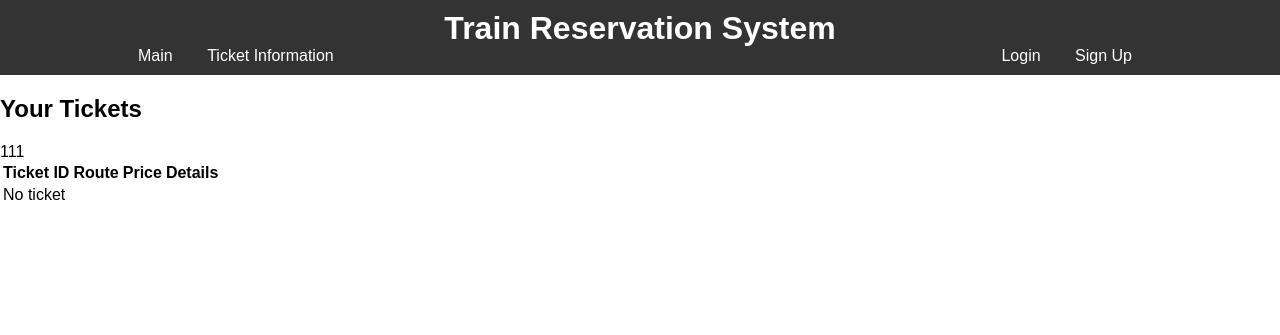
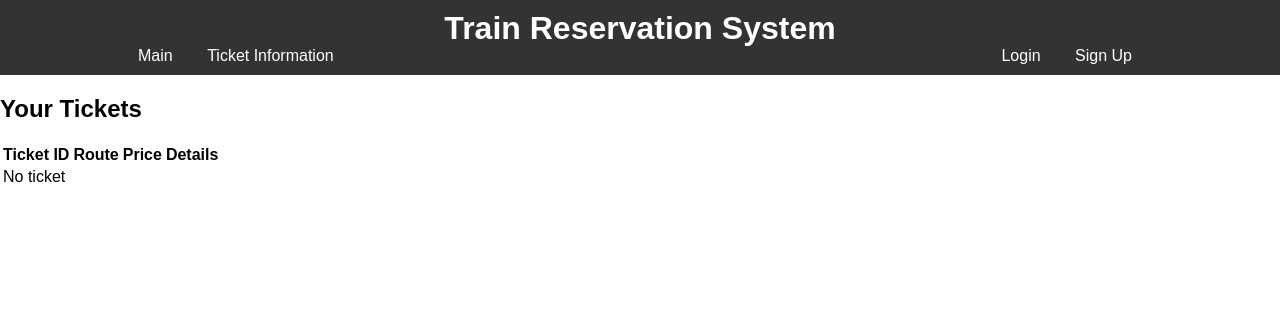
Before and after one commit to Jwizzed/IntercityRailwayReservationSystem, a Django app: page /railway/tickets/ in a window 1280 px wide. Shown: the top 335 px of the page. Run offline with Django 4.2, Linux system fonts and the light colour scheme; the visitor is signed in with stand-in values (Sample User, id 1); data that the repository does not hold is empty.

```diff
--- a/railway/admin.py
+++ b/railway/admin.py
@@ -1,8 +1,8 @@
 from django.contrib import admin
 
-# from .models import Station, Train, Route, Ticket, Reservation, Passenger
-from .models import Station, Train, Route, Ticket, Reservation
+from .models import Station, Train, Route, Ticket, Reservation, Passenger
 
+admin.site.register(Passenger)
 admin.site.register(Station)
 admin.site.register(Train)
 admin.site.register(Route)
--- a/railway/templates/ticket_information.html
+++ b/railway/templates/ticket_information.html
@@ -9,7 +9,7 @@
             <th>Route</th>
             <th>Price</th>
             <th>Details</th>
-        </tr>111
+        </tr>
     </thead>
     <tbody>
     {% if tickets %}
```
